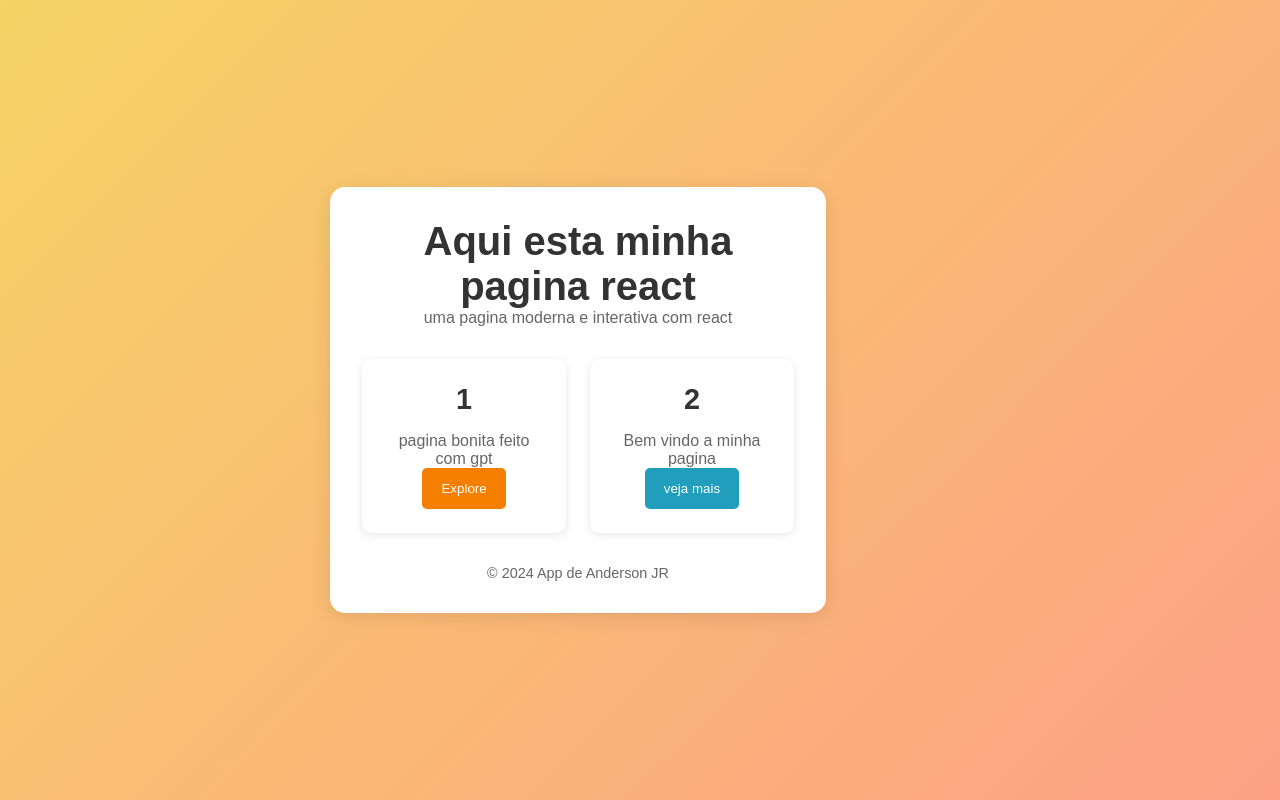
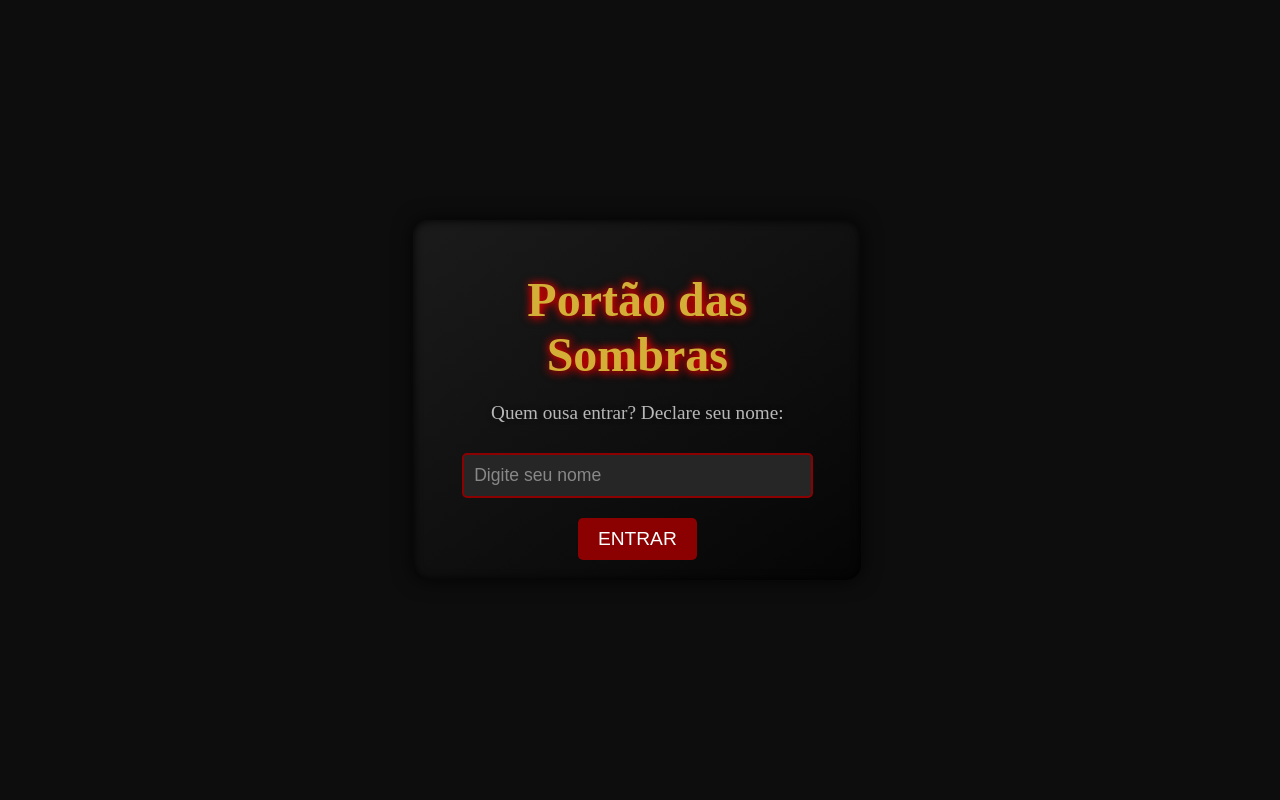
Before and after one commit to anderson556762/reactDOM, a React (Create React App) app: page / in a window 1280 px wide. Built offline with nearby package versions, Linux system fonts and the light colour scheme.

Commit message:
nova pagina react com chatgpt

```diff
--- a/src/App.js
+++ b/src/App.js
@@ -1,31 +1,37 @@
-import React from "react";
-import './index';
+import React, { useState } from "react";
+import "./index.css";
 
 function App() {
+  const [name, setName] = useState("");
+  const [showMessage, setShowMessage] = useState(false);
+
+  const handleClick = () => {
+    if (name) {
+      setShowMessage(true);
+    }
+  };
+
   return (
     <div className="app-container">
-      <header className="app-header">
-        <h1>Aqui esta minha pagina react</h1>
-        <p>uma pagina moderna e interativa com react</p>
-      </header>
-
-      <section className="content-section">
-        <div className="card">
-          <h2>1</h2>
-          <p>pagina bonita feito com gpt</p>
-          <button className="btn-primary">Explore</button>
+      <h1 className="title">Portão das Sombras</h1>
+      <div className="input-container">
+        <p className="input-text">Quem ousa entrar? Declare seu nome:</p>
+        <input
+          type="text"
+          value={name}
+          onChange={(e) => setName(e.target.value)}
+          placeholder="Digite seu nome"
+          className="input-field"
+        />
+        <button onClick={handleClick} className="input-button">Entrar</button>
+      </div>
+      {showMessage && (
+        <div className="message-container">
+          <p className="welcome-message">
+            Bem-vindo, {name}. A escuridão te aguarda...
+          </p>
         </div>
-
-        <div className="card">
-          <h2>2</h2>
-          <p>Bem vindo a minha pagina</p>
-          <button className="btn-secondary">veja mais</button>
-        </div>
-      </section>
-
-      <footer className="app-footer">
-        <p>© 2024 App de Anderson JR</p>
-      </footer>
+      )}
     </div>
   );
 }
--- a/src/index.css
+++ b/src/index.css
@@ -1,86 +1,84 @@
-* {
+/* Background geral e estilo da página */
+body {
+  background-color: #0d0d0d;
+  font-family: 'Cinzel', serif;
   margin: 0;
   padding: 0;
-    box-sizing: border-box;
-  }
-
-  body {
-    font-family: 'Arial', sans-serif;
-    background: linear-gradient(135deg, #f6d365 0%, #fda085 100%);
-    color: #333;
   display: flex;
   justify-content: center;
   align-items: center;
   height: 100vh;
+  color: #e5e5e5;
 }
 
 .app-container {
   text-align: center;
-    width: 80%;
-    max-width: 900px;
-    background-color: white;
-    padding: 2rem;
+  padding: 20px;
+  background: linear-gradient(145deg, #1b1b1b, #050505);
   border-radius: 15px;
-    box-shadow: 0px 4px 20px rgba(0, 0, 0, 0.1);
+  box-shadow: 0 0 20px rgba(0, 0, 0, 0.8), inset 0 0 10px #000;
+  max-width: 600px;
+  width: 90%;
 }
 
-  .app-header {
-    margin-bottom: 2rem;
+.title {
+  font-size: 3rem;
+  color: #d4af37;
+  text-shadow: 0 0 10px #f00, 2px 2px 10px #8b0000;
+  margin-bottom: 20px;
 }
 
-  h1 {
-    font-size: 2.5rem;
-    color: #333;
+/* Input */
+.input-container {
+  margin-top: 20px;
 }
 
-  p {
-    color: #666;
+.input-text {
+  font-size: 1.2rem;
+  color: #b8b8b8;
+  text-shadow: 0 0 5px #111;
 }
 
-  .content-section {
-    display: flex;
-    gap: 1.5rem;
-    justify-content: center;
-    margin-bottom: 2rem;
+.input-field {
+  background-color: #262626;
+  border: 2px solid #8b0000;
+  border-radius: 5px;
+  padding: 10px;
+  width: 80%;
+  color: #f5f5f5;
+  font-size: 1.1rem;
+  margin-top: 10px;
 }
 
-  .card {
-    background-color: #fff;
-    padding: 1.5rem;
-    border-radius: 10px;
-    box-shadow: 0 2px 10px rgba(0, 0, 0, 0.1);
-    flex: 1;
-    min-width: 200px;
+.input-field::placeholder {
+  color: #888;
 }
 
-  h2 {
-    font-size: 1.8rem;
-    margin-bottom: 1rem;
+.input-button {
+  margin-top: 20px;
+  padding: 10px 20px;
+  background-color: #8b0000;
+  color: #fff;
+  border: none;
+  border-radius: 5px;
+  font-size: 1.2rem;
+  cursor: pointer;
+  text-transform: uppercase;
+  transition: background-color 0.3s ease;
 }
 
-  .btn-primary, .btn-secondary {
-    padding: 0.8rem 1.2rem;
-    border: none;
-    border-radius: 5px;
-    cursor: pointer;
+.input-button:hover {
+  background-color: #b22222;
 }
 
-  .btn-primary {
-    background-color: #f77f00;
-    color: white;
+/* Mensagem de boas-vindas */
+.message-container {
+  margin-top: 30px;
 }
 
-  .btn-secondary {
-    background-color: #219ebc;
-    color: white;
+.welcome-message {
+  font-size: 1.8rem;
+  color: #d4af37;
+  text-shadow: 0 0 10px #f00, 2px 2px 10px #8b0000;
+  transition: opacity 1s ease-in;
 }
-
-  .btn-primary:hover, .btn-secondary:hover {
-    opacity: 0.9;
-  }
-
-  .app-footer {
-    margin-top: 2rem;
-    font-size: 0.9rem;
-    color: #999;
-  }
```
Lines whose indentation alone changed are shown as unchanged.
